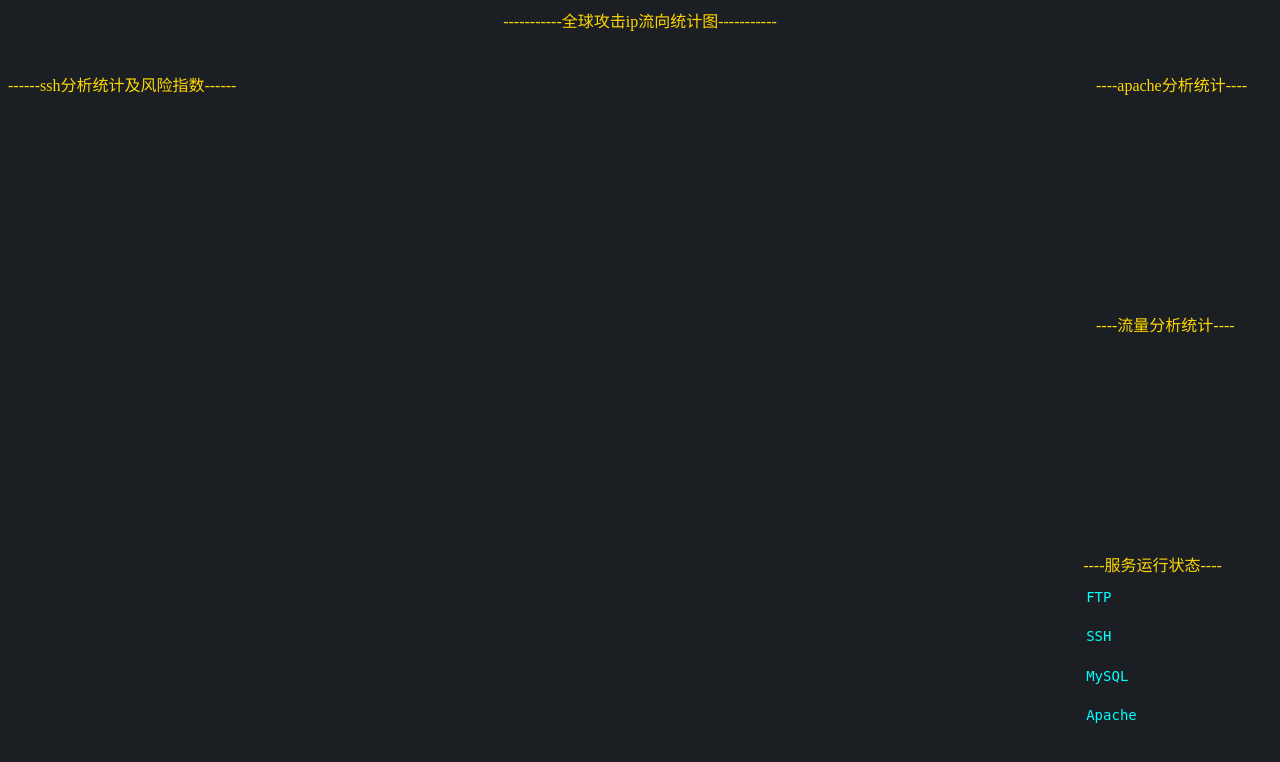
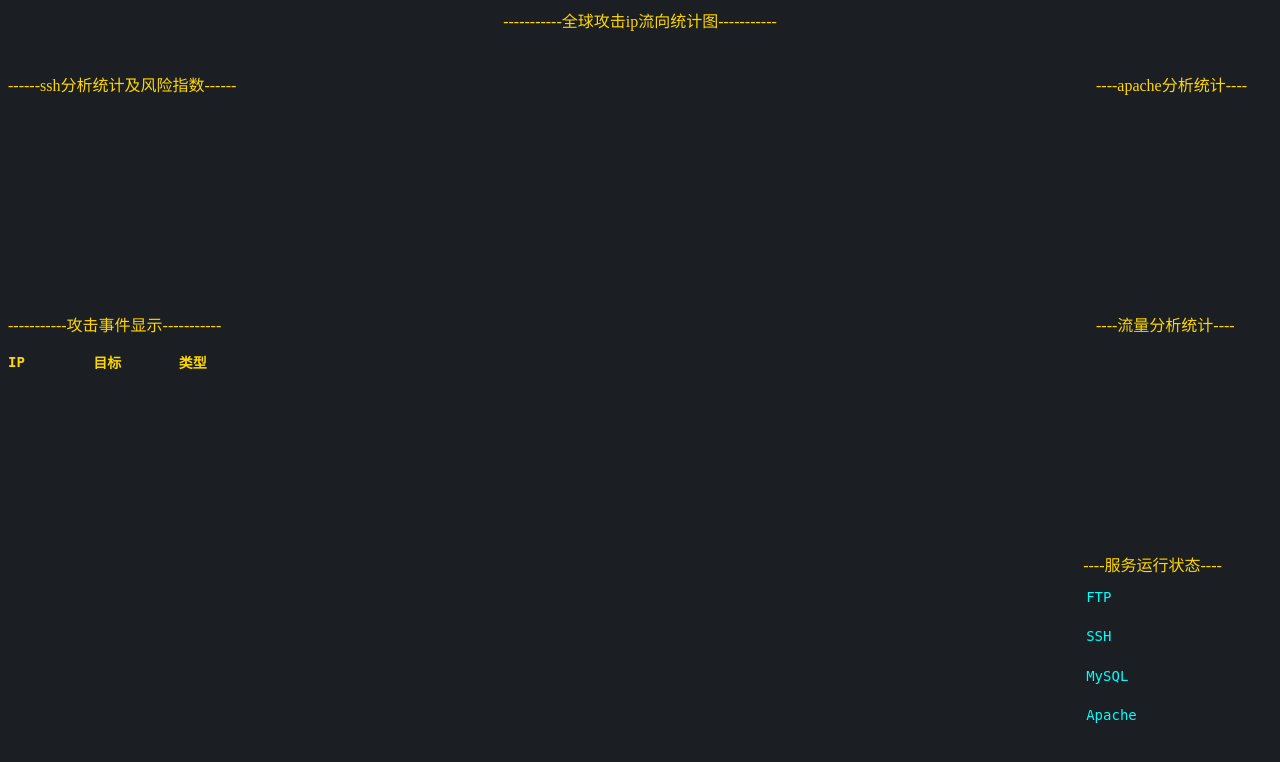
Before and after one commit to cmluZw/Situational-Awareness, a Flask app: template templates/base.html in a window 1280 px wide; the page is wider, and only the part inside the window is pictured. Shown: the top 762 px of that part. Run offline with Flask 2, Linux system fonts and the light colour scheme; the template is opened without the code that fills it, so the values that code supplies are empty; parts of the project's set-up code (start-up, migrations or seed data) failed here and were passed over; some libraries are stand-ins or nearby versions.

Commit message:
前端整理：将ssh饼图和风险指数添加到左边，攻击事件还未完成

```diff
--- a/charts/sshCharts.py
+++ b/charts/sshCharts.py
@@ -29,7 +29,7 @@ def sshPieCharts():
     ssh_pie=Pie()
     ssh_pie.add("ssh爆破统计", ip_list, num_list, radius=[28, 38], label_text_color=None,
             legend_orient='vertical', center=[15, 25], is_legend_show=False, is_toolbox_show=False,
-            is_label_show=False,)
+            is_label_show=False,label_color=['#8080C0','#007979', '#97CBFF',  '#2894FF', '#E8FFC4','#CDCD9A','#C4E1E1','#4A4AFF','#2894FF','#AAAAFF','#4DFFFF','#9D9D9D'])
     # ssh_pie.render()
     ssh_sum=0
     for i in num_list:
--- a/templates/base.html
+++ b/templates/base.html
@@ -57,8 +57,19 @@
          {{ sshcharts | safe }}
     </div>
 
-</div>
-
+    <!--展示事件-->
+    <div style="position: absolute; width: 20%; height: 20vh; margin-right: 85%; margin-top: 35vh; z-index: 10;  ">
+        <span style="color:#FFD700";margin-left: 10%;>-----------攻击事件显示-----------</span></div>
+    <div style="position: absolute; width: 20%; height: 40vh; margin-left: 0vh; margin-top: 40vh;  z-index: 10; overflow: scroll; overflow-x: hidden;">
+          <table  style="width: 100%; border: none; text-align: left; color: #FFD700;font-size: 14px;  table-layout: fixed; font-family: monospace;"
+               cellpadding="0" cellspacing="0">
+            <thead>
+                <th style="width: 40%">IP</th>
+                <th style="width: 40%">目标</th>
+                <th style="width: 40%">类型</th>
+            </thead>
+          </table>
+    </div>
 <div style="position:relative;width: 100%; height: 100%">
     <!-- 展示进出口流量 -->
     <div id="stream"
```
